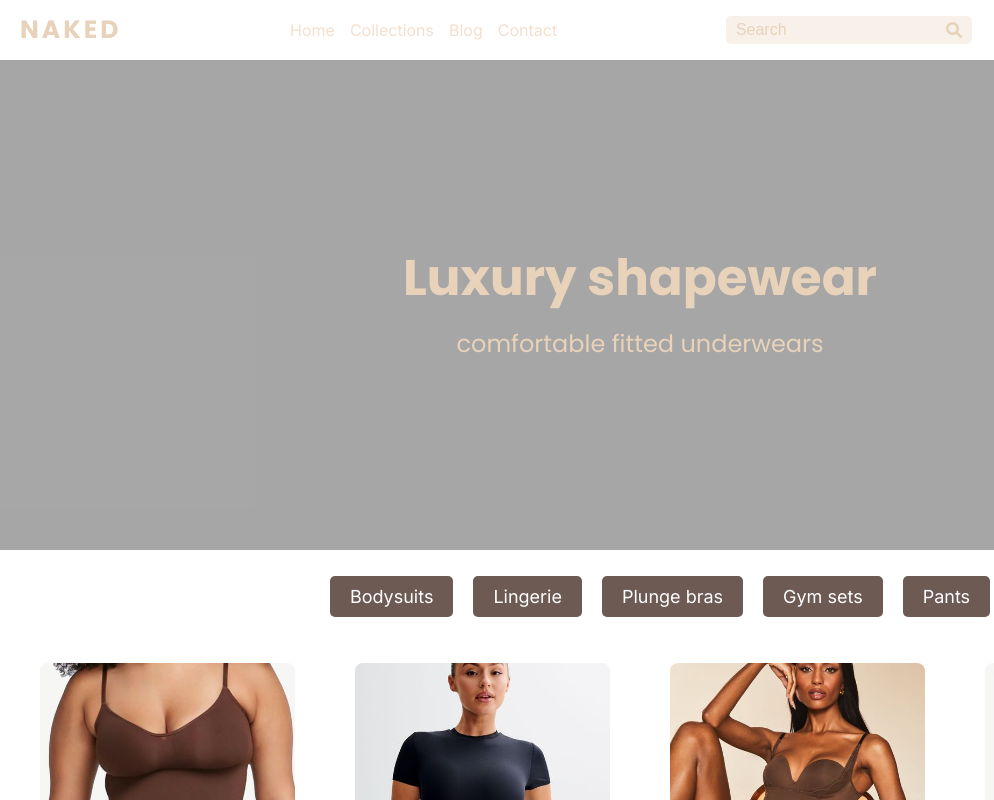
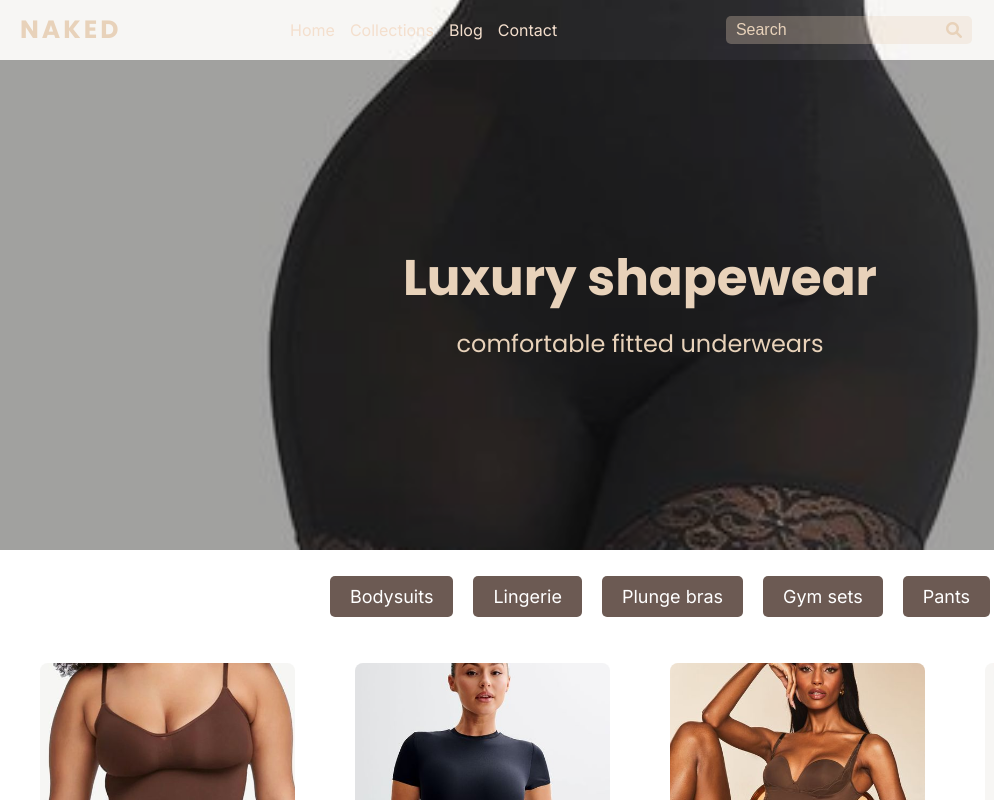
Before and after one commit to on2onyekachi/Timbu-store, a plain HTML site: page index.html in a window 1280 px wide. Shown: the top 800 px of the page, 0-994 px from the left. Drawn offline with Linux system fonts and the light colour scheme.

Commit message:
Update style.css

```diff
--- a/assets/stylesheet/style.css
+++ b/assets/stylesheet/style.css
@@ -8,7 +8,7 @@ body {
 header{
     position: relative;
     height: 550px;
-    background: url(./assets/images/header.png) no-repeat center center/cover;
+    background: url('/assets/images/d.jpg') no-repeat center center/cover;
     background-position: 0% 82%;
 }
 .header-container {
```
